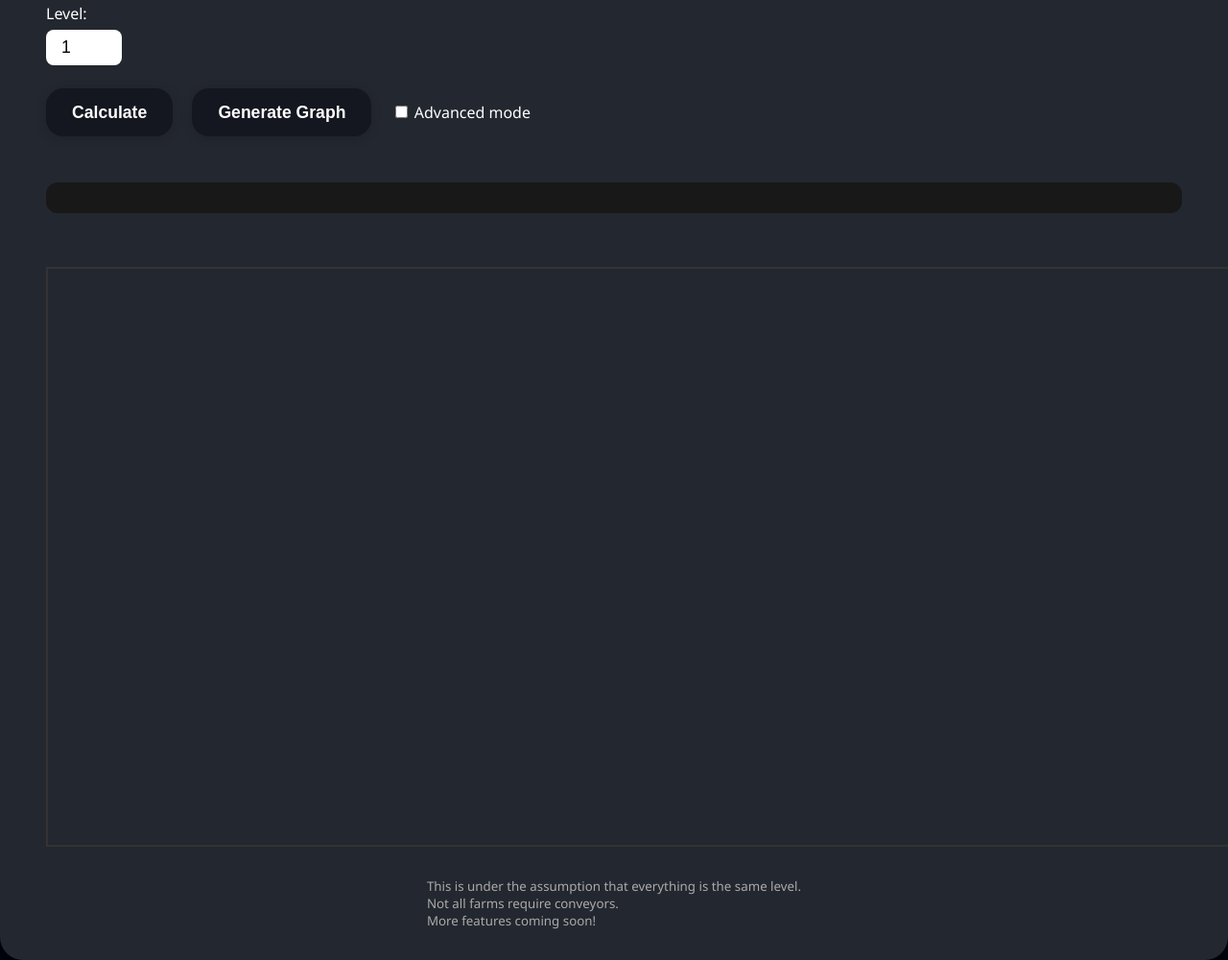
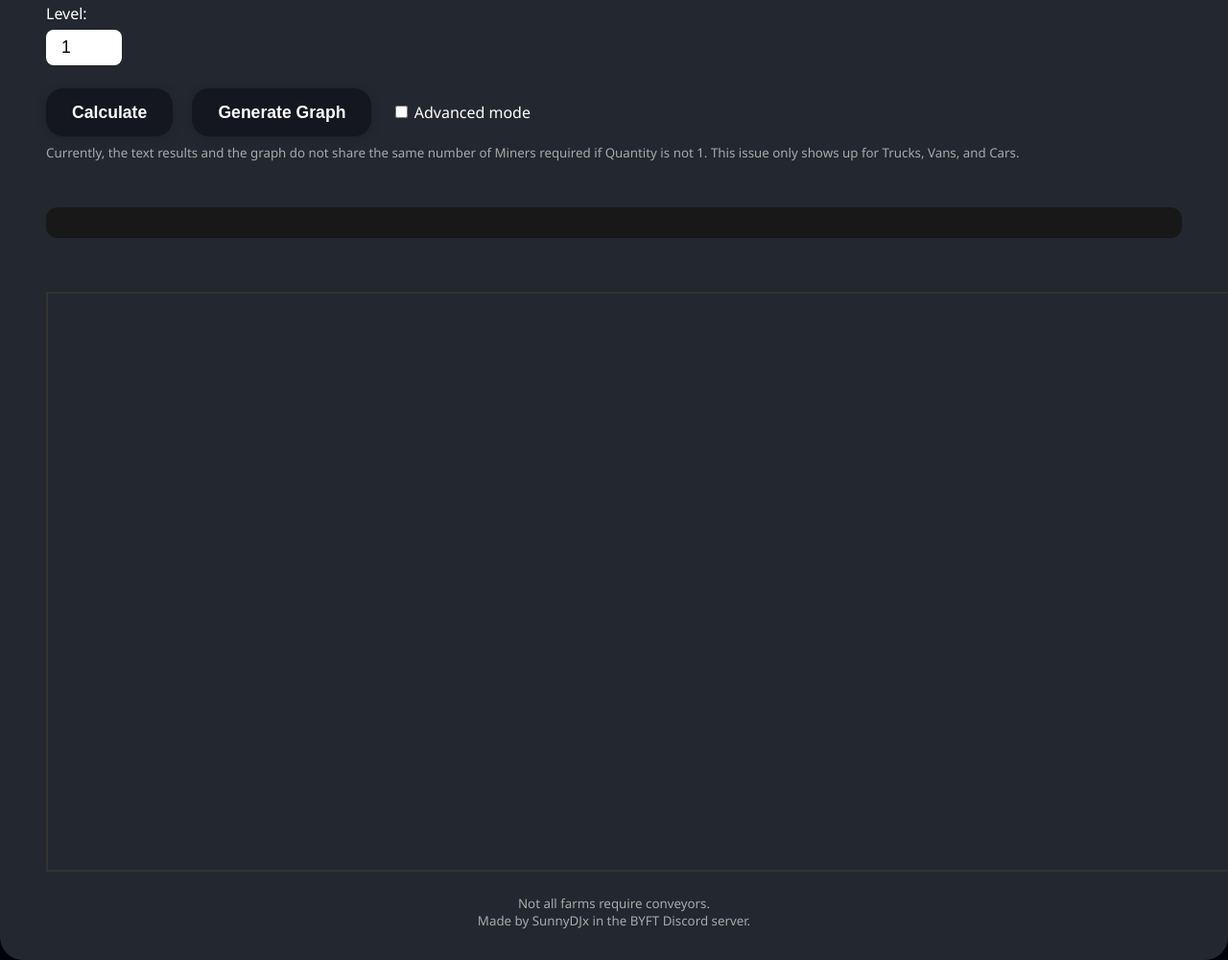
Before and after one commit to SunnyDJx/byft, a plain HTML site: page index2.html in a window 1280 px wide. Shown: the part 347-1347 px from the top of the page at 96% size. Drawn offline with nearby package versions, Linux system fonts and the light colour scheme; a script that the page names is missing.

Commit message:
Update index2.html

```diff
--- a/index2.html
+++ b/index2.html
@@ -11,7 +11,7 @@
   <script>
     // Always start with Advanced mode off
     window.BYFT_ADVANCED_MODE = false;
-    document.addEventListener('DOMContentLoaded', function() {
+    document.addEventListener('DOMContentLoaded', function () {
       var advToggle = document.getElementById('advancedModeToggle');
       if (advToggle) advToggle.checked = false;
     });
@@ -318,9 +318,13 @@
       <button type="submit">Calculate</button>
       <button type="button" id="generateGraphBtn" style="margin-left:1rem;">Generate Graph</button>
       <label style="margin-left:16px; font-weight:normal;">
-        <input type="checkbox" id="advancedModeToggle" onchange="window.BYFT_ADVANCED_MODE = this.checked; runSummary();" />
+        <input type="checkbox" id="advancedModeToggle"
+          onchange="window.BYFT_ADVANCED_MODE = this.checked; runSummary();" />
         Advanced mode
       </label>
+      <small style="display:block; margin-top:0.5rem; text-align:left; color:#aaa;">
+      Currently, the text results and the graph do not share the same number of Miners required if Quantity is not 1. This issue only shows up for Trucks, Vans, and Cars.<br>
+    </small>
     </form>
     <div id="result"></div>
     <div id="cytoscape-graph" style="width:100%;max-width:1500px;height:600px;margin:2rem auto 0 auto;"></div>
@@ -330,10 +334,9 @@
       cytoGraph.style.height = '600px';
       cytoGraph.style.border = '2px solid #333';
     </script>
-    <small style="display:block; margin-top:0.5rem; text-align:left; color:#aaa;">
-      This is under the assumption that everything is the same level.<br>
+    <small style="display:block; text-align:center; color:#aaa;">
       Not all farms require conveyors.<br>
-      More features coming soon!
+      Made by SunnyDJx in the BYFT Discord server.<br>
     </small>
   </div>
   <script>
```
Lines whose indentation alone changed are shown as unchanged.
